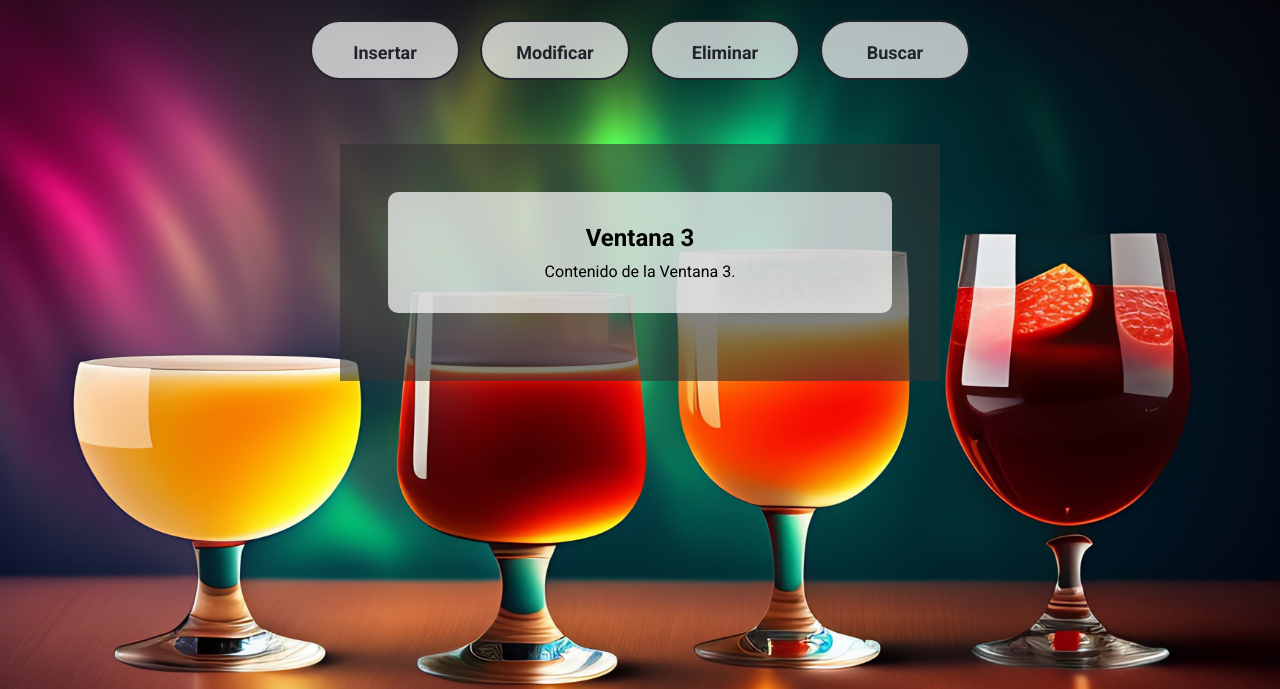
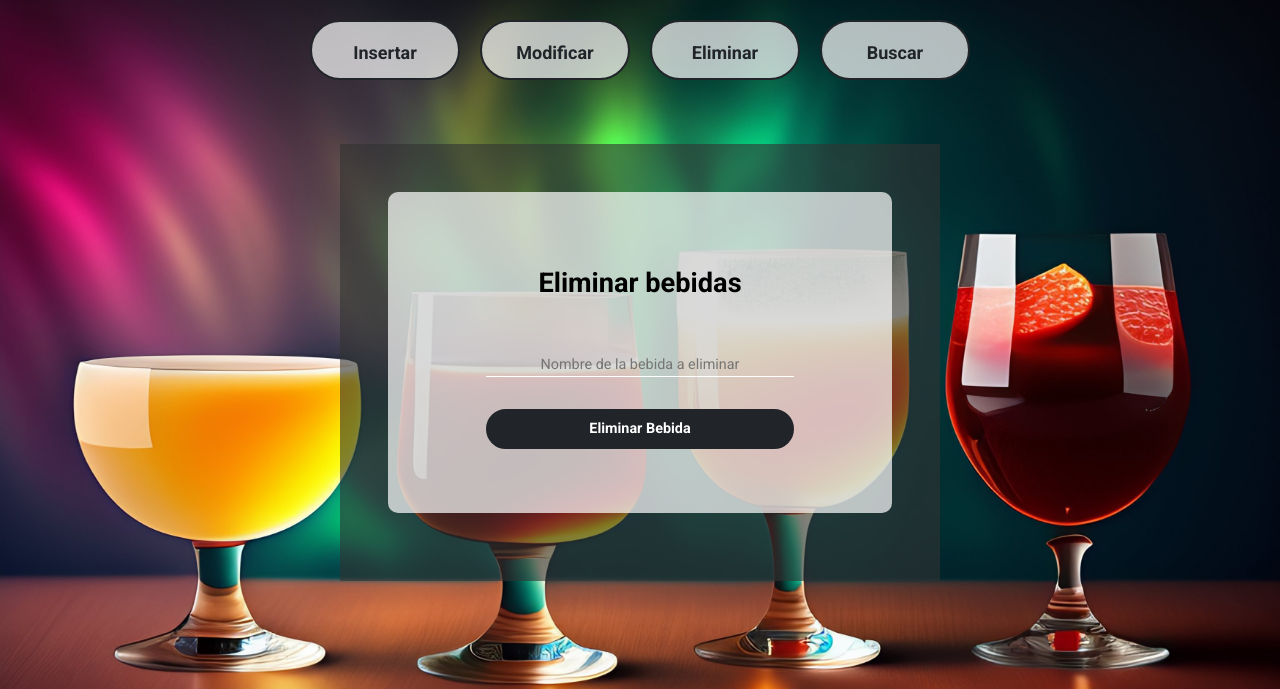
Before and after one commit to felix2680/SmartDrink, a PHP site: page /paginas/administrador.php in a window 1280 px wide, after a click on "Eliminar". Shown: the top 689 px of the page. Run offline with PHP 8.4, Linux system fonts and the light colour scheme.

Commit message:
Agregue la funcion de eliminar

```diff
--- a/BD/sql.php
+++ b/BD/sql.php
@@ -132,4 +132,22 @@ if (isset($_POST['modificar-bebida'])) {
         $mensaje_alerta = "Ha ocurrido un error al modificar la bebida.";
     }
 }
+
+if (isset($_POST['eliminar-bebida'])) {
+    if (strlen($_POST['nombre_buscar']) > 1) {
+        $nombre = trim($_POST['nombre_buscar']);
+
+        // Consulta para eliminar la bebida
+        $consulta_eliminar = "DELETE FROM bebidas WHERE nombre = '$nombre'";
+        $resultado_eliminar = mysqli_query($conexion, $consulta_eliminar);
+
+        if ($resultado_eliminar) {
+            $mensaje_alerta = "La bebida se ha eliminado correctamente";
+        } else {
+            $mensaje_alerta = "No se encontró la bebida. Por favor, inténtalo de nuevo.";
+        }
+    } else {
+        $mensaje_alerta = "Por favor completa los campos";
+    }
+}
 ?>
--- a/paginas/administrador.php
+++ b/paginas/administrador.php
@@ -48,10 +48,10 @@
             <!-- Contenido del formulario para la ventana de Modificar -->
         </form>
 
-        <form id="Eliminar" class="content">
-            <h2>Ventana 3</h2>
-            <p>Contenido de la Ventana 3.</p>
-            <!-- Contenido del formulario para la ventana de Eliminar -->
+        <form id="Eliminar" class="content" method="post" enctype="multipart/form-data">
+            <h2 class="mensaje">Eliminar bebidas</h2>
+            <input type="text" name="nombre_buscar" placeholder="Nombre de la bebida a eliminar">
+            <input type="submit" name="eliminar-bebida" value="Eliminar Bebida">
         </form>
 
         <form id="Buscar" class="content">
```
